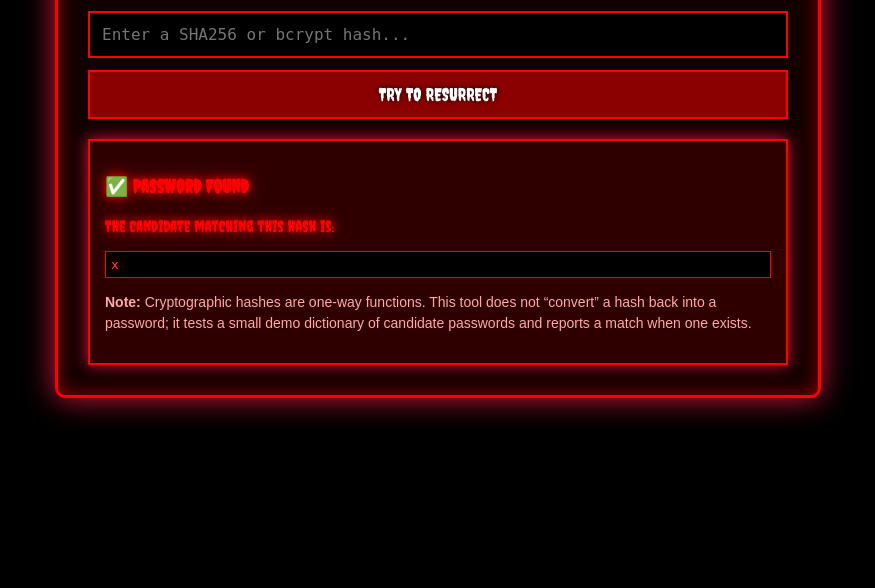
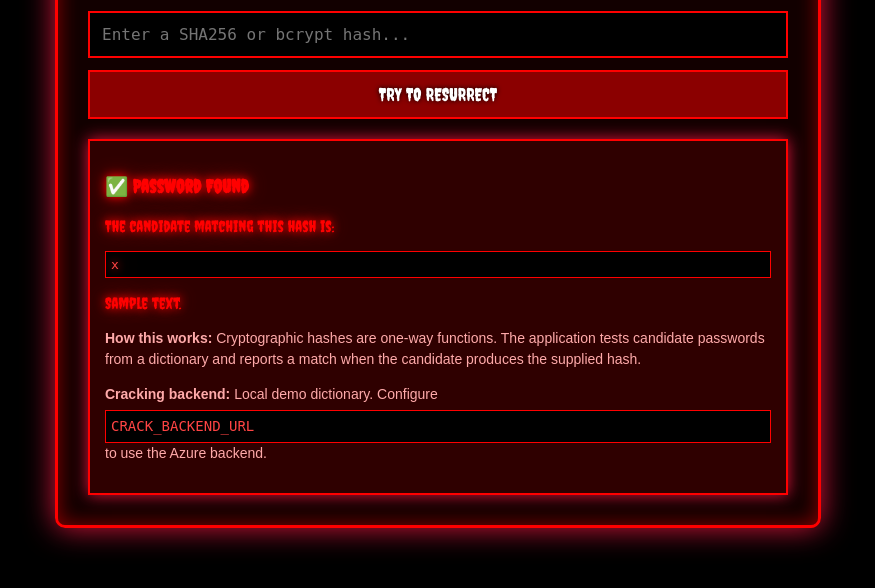
Before and after one commit to sam29sahil/password_web_checker, a Flask app: template templates/index.html in a window 1280 px wide. Shown: the part 742-1330 px from the top of the page, without its empty margins (202-1077 px from the left). Before the commit the page ends 1163 px from the top, so only its background shows below. Run offline with Flask 3, Linux system fonts and the light colour scheme; the template is opened without the code that fills it: most values are stand-ins (such as "Sample title", 1, 10 or a date in 2020).

Commit message:
Fix password crack result display and backend status

```diff
--- a/templates/index.html
+++ b/templates/index.html
@@ -58,9 +58,14 @@
             <code>{{ cracked_password }}</code>
         {% else %}
             <h3>❌ No Password Found</h3>
-            <p>{{ crack_message }}</p>
         {% endif %}
-        <p class="info"><strong>Note:</strong> Cryptographic hashes are one-way functions. This tool does not “convert” a hash back into a password; it tests a small demo dictionary of candidate passwords and reports a match when one exists.</p>
+        <p>{{ crack_message }}</p>
+        <p class="info"><strong>How this works:</strong> Cryptographic hashes are one-way functions. The application tests candidate passwords from a dictionary and reports a match when the candidate produces the supplied hash.</p>
+        {% if config_backend %}
+        <p class="info"><strong>Cracking backend:</strong> Azure-hosted dictionary service.</p>
+        {% else %}
+        <p class="info"><strong>Cracking backend:</strong> Local demo dictionary. Configure <code>CRACK_BACKEND_URL</code> to use the Azure backend.</p>
+        {% endif %}
     </div>
     {% endif %}
 </div>
```
